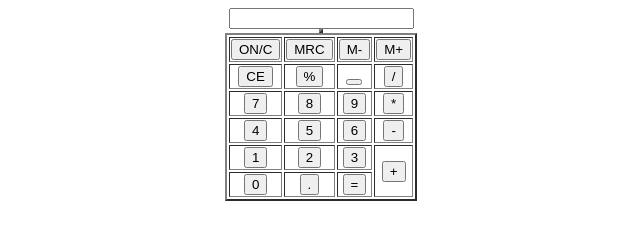
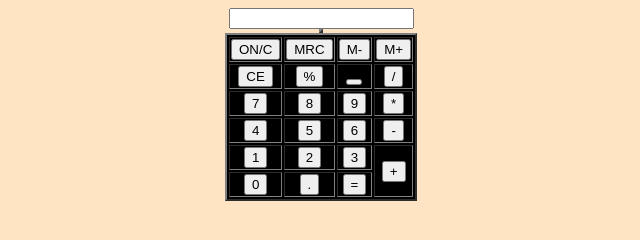
Before and after one commit to sagarchauhan3110/HTML-projects, a plain HTML site: page calculator.html in a window 1280 px wide. Shown: the whole page, without its empty margins (319-959 px from the left). Drawn offline with Linux system fonts and the light colour scheme.

Commit message:
adding cal,resume,screen,style

```diff
--- a/style.css
+++ b/style.css
@@ -7,3 +7,13 @@ table base{
 table ::backdrop{
     color: red;
 }
+table {
+    background-color: black;
+}
+body{
+    background-color: bisque;
+}
+input [type="button"]
+{
+    background-color: rgb(56, 10, 149);
+}
```
Also changed, not shown: calculator.html (+1 -0 lines), resume.html (+1 -0 lines), sagar.jpg (renamed from Screenshot_20221019_221214.jpg).
